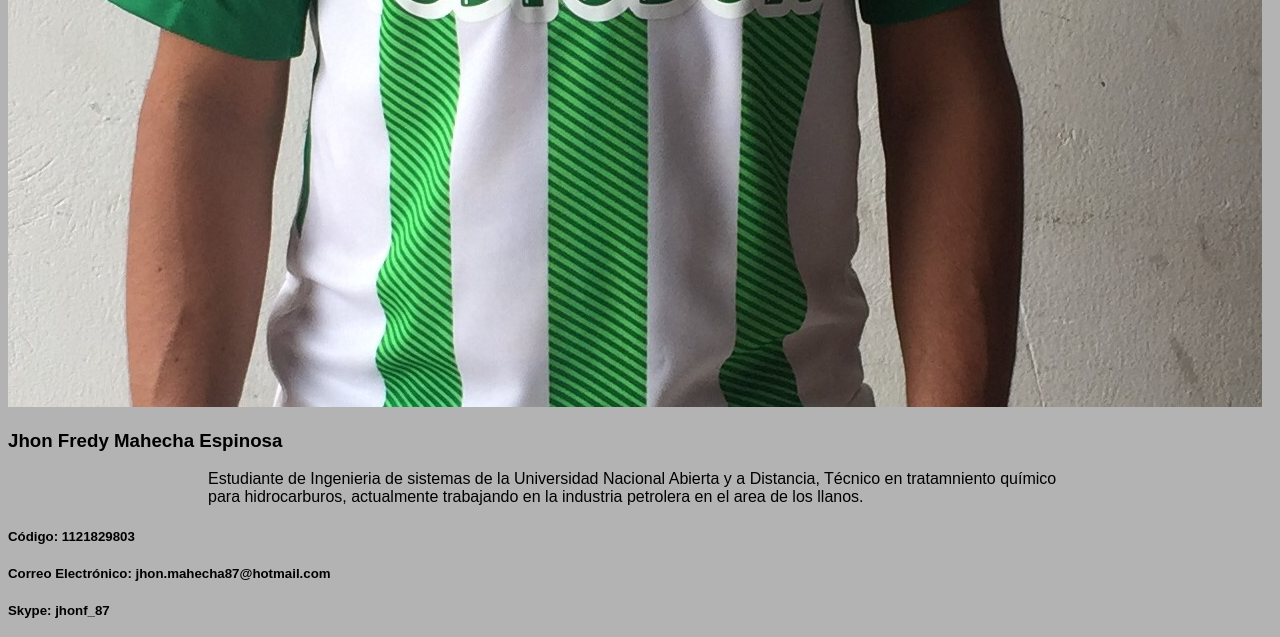
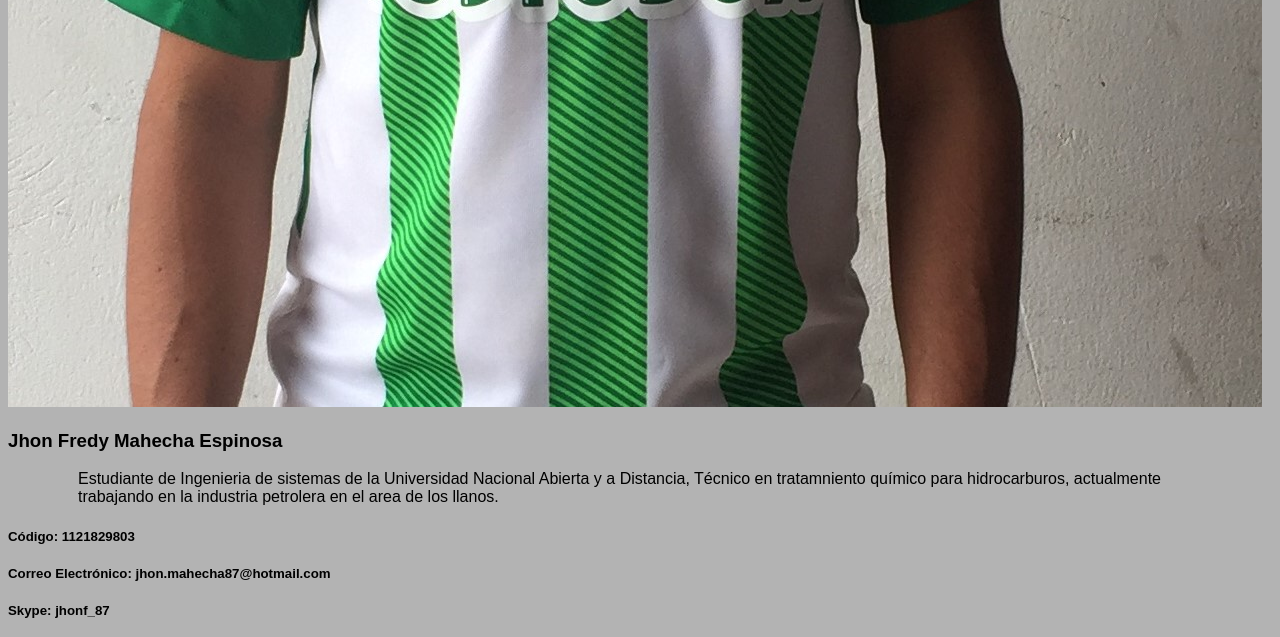
Before and after one commit to jhonmahecha87/OviUnad_DSW_Fase3, a website: page Desarrolladores.html in a window 1280 px wide. Shown: the part 1819-2456 px from the top of the page. Drawn offline with Linux system fonts and the light colour scheme.

Commit message:
Update Desarrolladores.html

```diff
--- a/Desarrolladores.html
+++ b/Desarrolladores.html
@@ -40,7 +40,7 @@ and open the template in the editor.
         </div style="text-align: center;">
             <img class="Jhon Mahecha" src="Img/Jhon Mahecha.jpg">
             <h3>Jhon Fredy Mahecha Espinosa</h3>
-            <p style="margin-left: 200px; margin-right: 200px;">Estudiante de Ingenieria de sistemas de la Universidad Nacional Abierta y a Distancia, Técnico en tratamniento químico para hidrocarburos, actualmente trabajando en la industria petrolera en el area de los llanos.</p>
+            <p style="margin-left: 70px; margin-right: 70px;">Estudiante de Ingenieria de sistemas de la Universidad Nacional Abierta y a Distancia, Técnico en tratamniento químico para hidrocarburos, actualmente trabajando en la industria petrolera en el area de los llanos.</p>
             <h5>Código: 1121829803</h5>
             <h5>Correo Electrónico: jhon.mahecha87@hotmail.com</h5>
             <h5>Skype: jhonf_87</h5>
```
